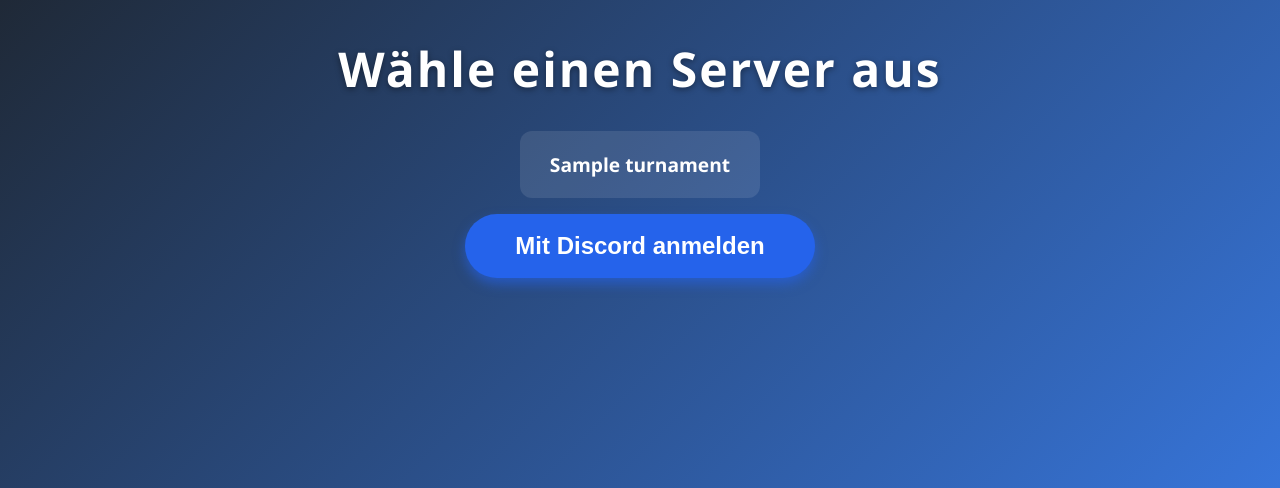
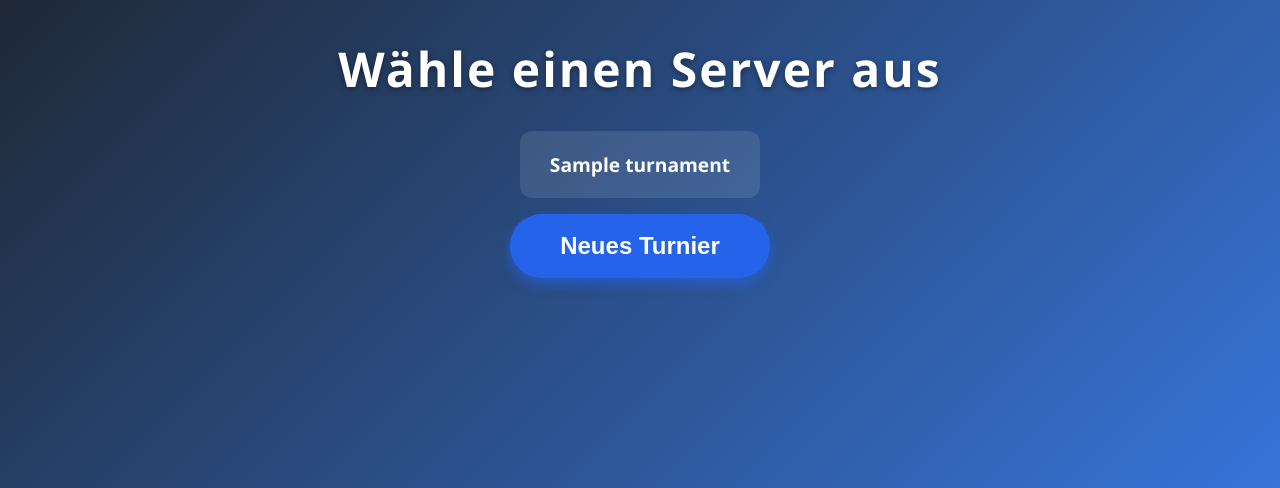
Before and after one commit to dernaXan/CometAdmin, a Flask app: template templates/turnament.html in a window 1280 px wide. Shown: the top 488 px of the page. Run offline with Flask 3, Linux system fonts and the light colour scheme; the template is opened without the code that fills it: most values are stand-ins (such as "Sample title", 1, 10 or a date in 2020).

Commit message:
Update turnament.html

```diff
--- a/templates/turnament.html
+++ b/templates/turnament.html
@@ -10,6 +10,6 @@
     {% endfor %}
   </ul>
 <form action="{{ url_for('new_turnament') }}" method="GET">
-  <button type="submit">Mit Discord anmelden</button>
+  <button type="submit">Neues Turnier</button>
 </form>
 {% endblock %}
```
